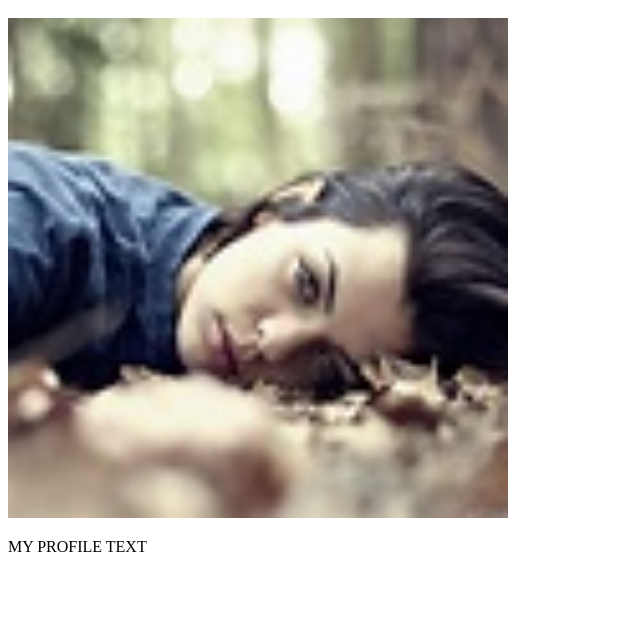
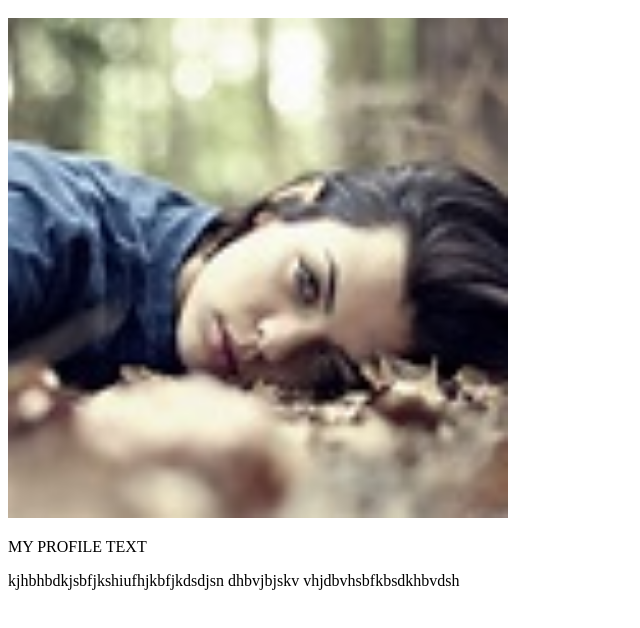
Before and after one commit to PKDinesh03/VSCODE, a plain HTML site: page index.html in a window 1280 px wide. Shown: the part 120-748 px from the top of the page, without its empty margins (0-640 px from the left). Drawn offline with Linux system fonts and the light colour scheme.

Commit message:
added paragraph

```diff
--- a/index.html
+++ b/index.html
@@ -10,5 +10,6 @@
     <h1>New Name</h1>
     <img width="500px" src="profile.jfif" alt="">
     <p>MY PROFILE TEXT</p>
+    <p>kjhbhbdkjsbfjkshiufhjkbfjkdsdjsn dhbvjbjskv  vhjdbvhsbfkbsdkhbvdsh </p>
 </body>
 </html>
```
